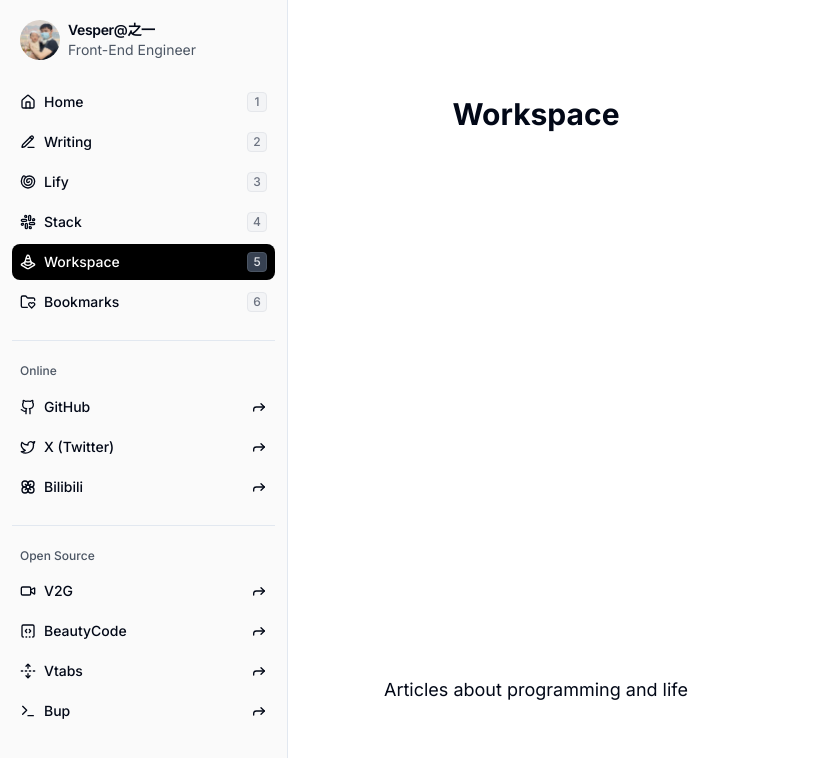
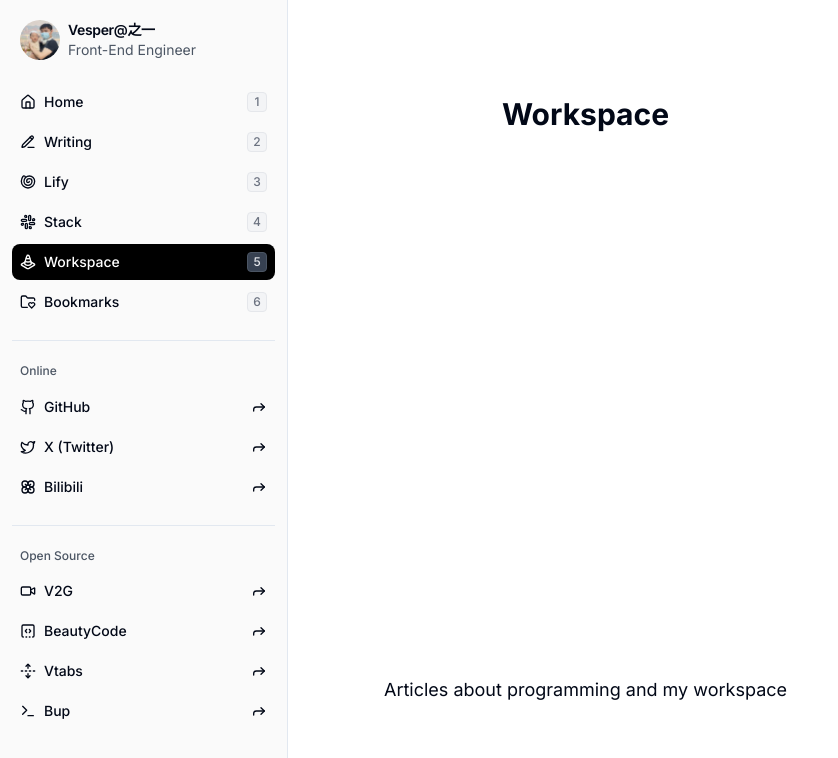
Before and after one commit to newObjectccc/blog-boilerplate, a Next.js app: page /workspace in a window 1280 px wide. Shown: the top 758 px of the page, without its empty margins (0-838 px from the left). Built offline with nearby package versions, Linux system fonts and the light colour scheme.

Commit message:
fix: test

```diff
--- a/src/app/workspace/page.tsx
+++ b/src/app/workspace/page.tsx
@@ -2,7 +2,7 @@ export default function Workspace() {
   return (
     <main className="flex min-h-screen flex-col items-center justify-between p-24">
       <h1 className="text-3xl font-bold">Workspace</h1>
-      <p className="text-lg">Articles about programming and life</p>
+      <p className="text-lg">Articles about programming and my workspace</p>
     </main>
   );
 }
```
